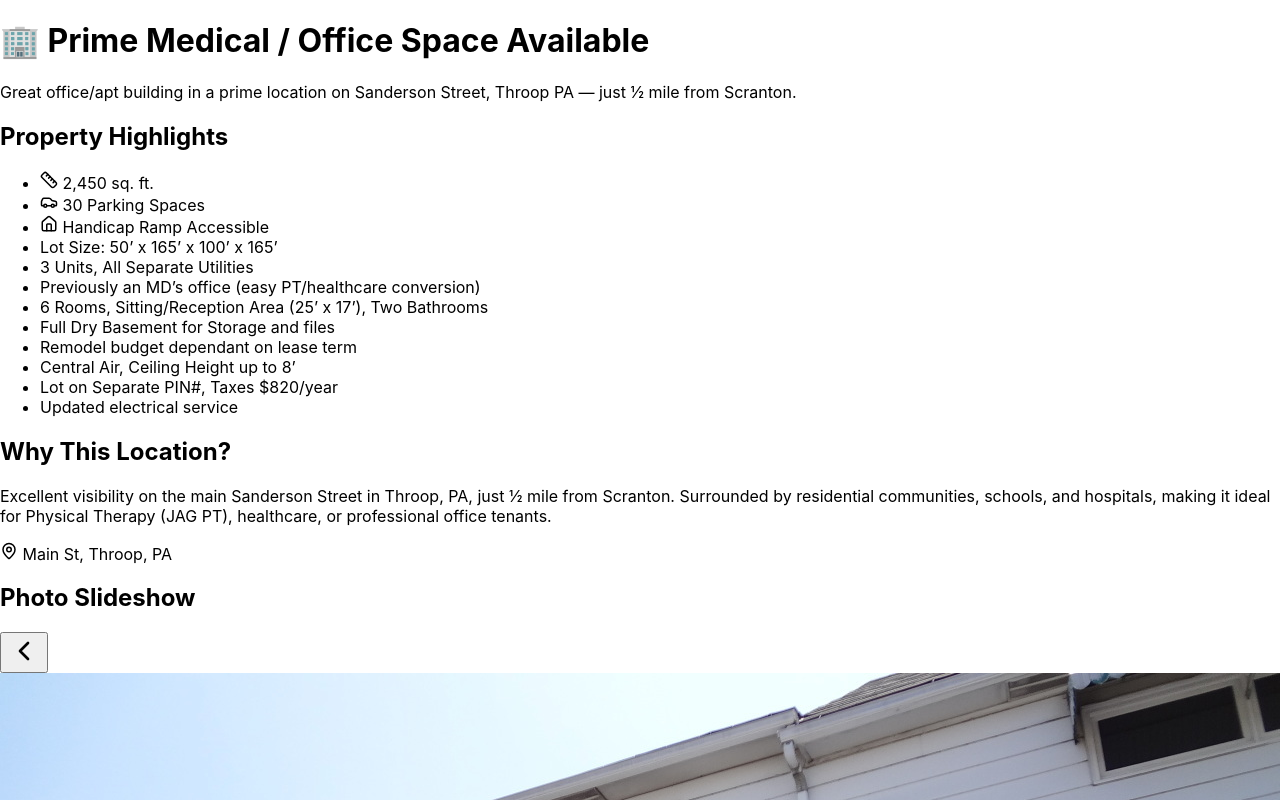
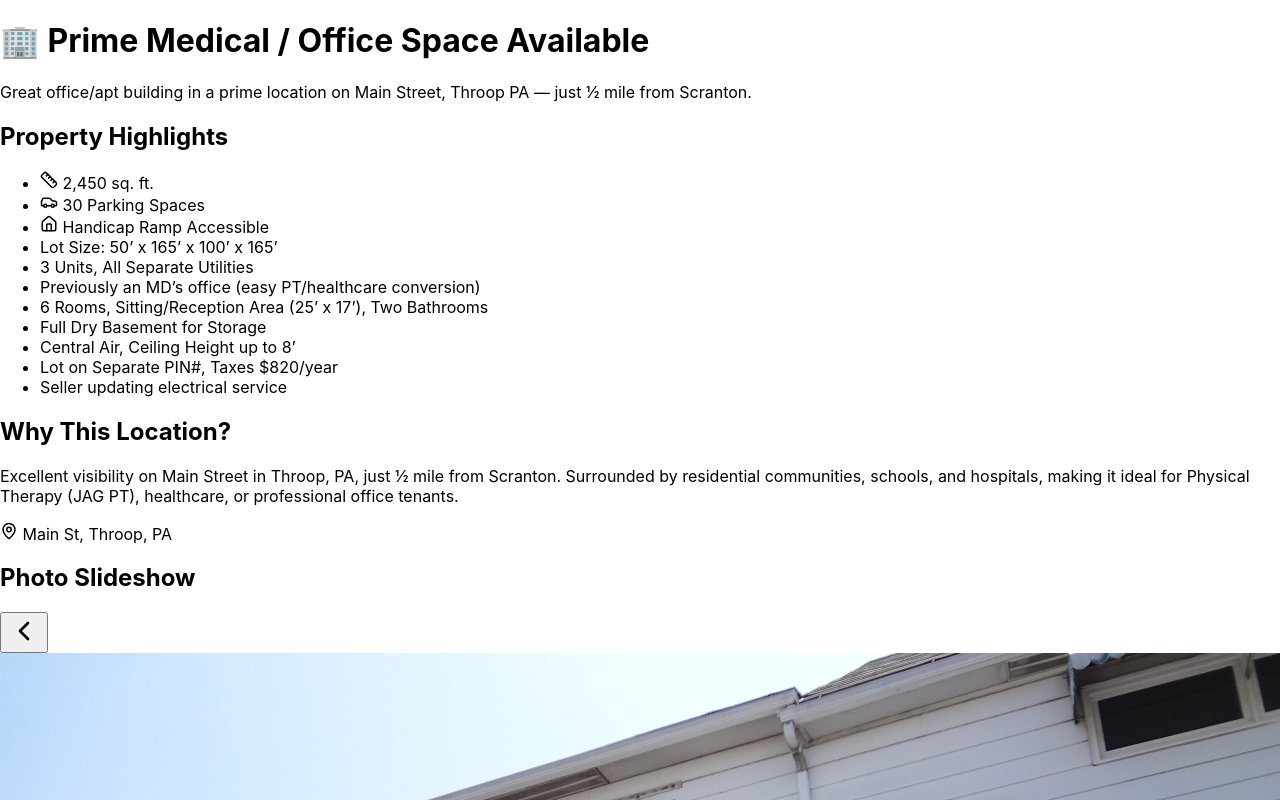
Before and after one commit to evannass-ux/jag-pt-brochure, a React (Create React App) app: page / in a window 1280 px wide. Shown: the top 800 px of the page. Built offline with nearby package versions, Linux system fonts and the light colour scheme.

Commit message:
Update App.js

```diff
--- a/src/App.js
+++ b/src/App.js
@@ -45,7 +45,7 @@ function App() {
           🏢 Prime Medical / Office Space Available
         </h1>
         <p className="text-lg text-gray-600 max-w-2xl mx-auto">
-          Great office/apt building in a prime location on Sanderson Street, Throop PA — just ½ mile from Scranton.
+          Great office/apt building in a prime location on Main Street, Throop PA — just ½ mile from Scranton.
         </p>
       </div>
 
@@ -61,18 +61,17 @@ function App() {
             <li>3 Units, All Separate Utilities</li>
             <li>Previously an MD’s office (easy PT/healthcare conversion)</li>
             <li>6 Rooms, Sitting/Reception Area (25’ x 17’), Two Bathrooms</li>
-            <li>Full Dry Basement for Storage and files</li>
-             <li>Remodel budget dependant on lease term</li>
+            <li>Full Dry Basement for Storage</li>
             <li>Central Air, Ceiling Height up to 8’</li>
             <li>Lot on Separate PIN#, Taxes $820/year</li>
-            <li>Updated electrical service</li>
+            <li>Seller updating electrical service</li>
           </ul>
         </div>
 
         <div className="rounded-2xl shadow p-6 space-y-4 bg-blue-50">
           <h2 className="text-2xl font-semibold text-blue-700">Why This Location?</h2>
           <p>
-            Excellent visibility on the main Sanderson Street in Throop, PA, just ½ mile from Scranton. Surrounded by residential communities, schools, and hospitals, making it ideal for Physical Therapy (JAG PT), healthcare, or professional office tenants.
+            Excellent visibility on Main Street in Throop, PA, just ½ mile from Scranton. Surrounded by residential communities, schools, and hospitals, making it ideal for Physical Therapy (JAG PT), healthcare, or professional office tenants.
           </p>
           <div className="flex items-center gap-2 text-gray-700">
             <MapPin size={18}/> Main St, Throop, PA
@@ -93,7 +92,7 @@ function App() {
           <img
             src={`/${images[currentIndex]}`}
             alt={`Property ${currentIndex + 1}`}
-            className="w-full h-80 object-cover rounded-lg"
+            className="max-h-80 max-w-full object-contain rounded-lg bg-gray-100"
           />
           <button
             onClick={nextImage}
```
